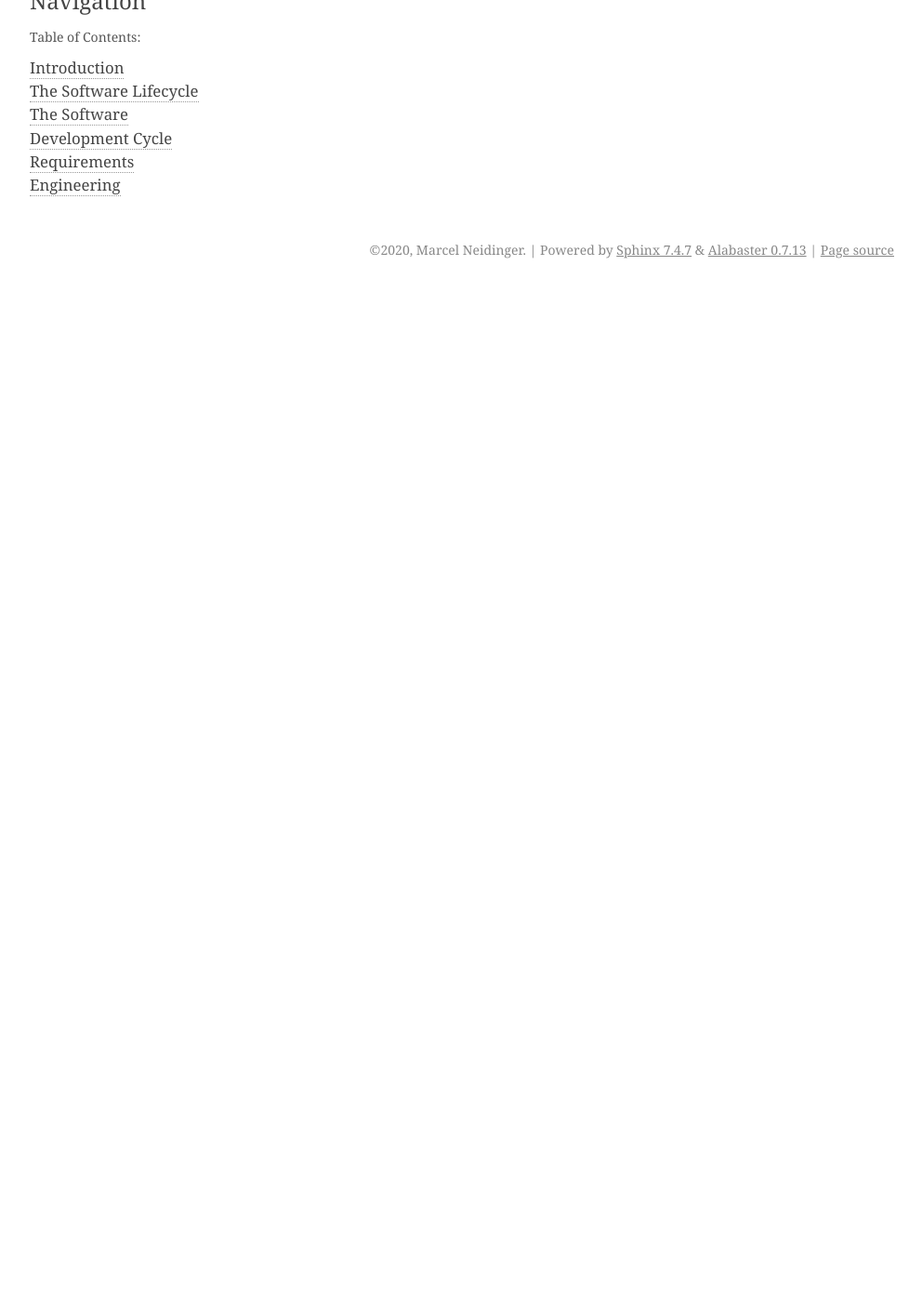
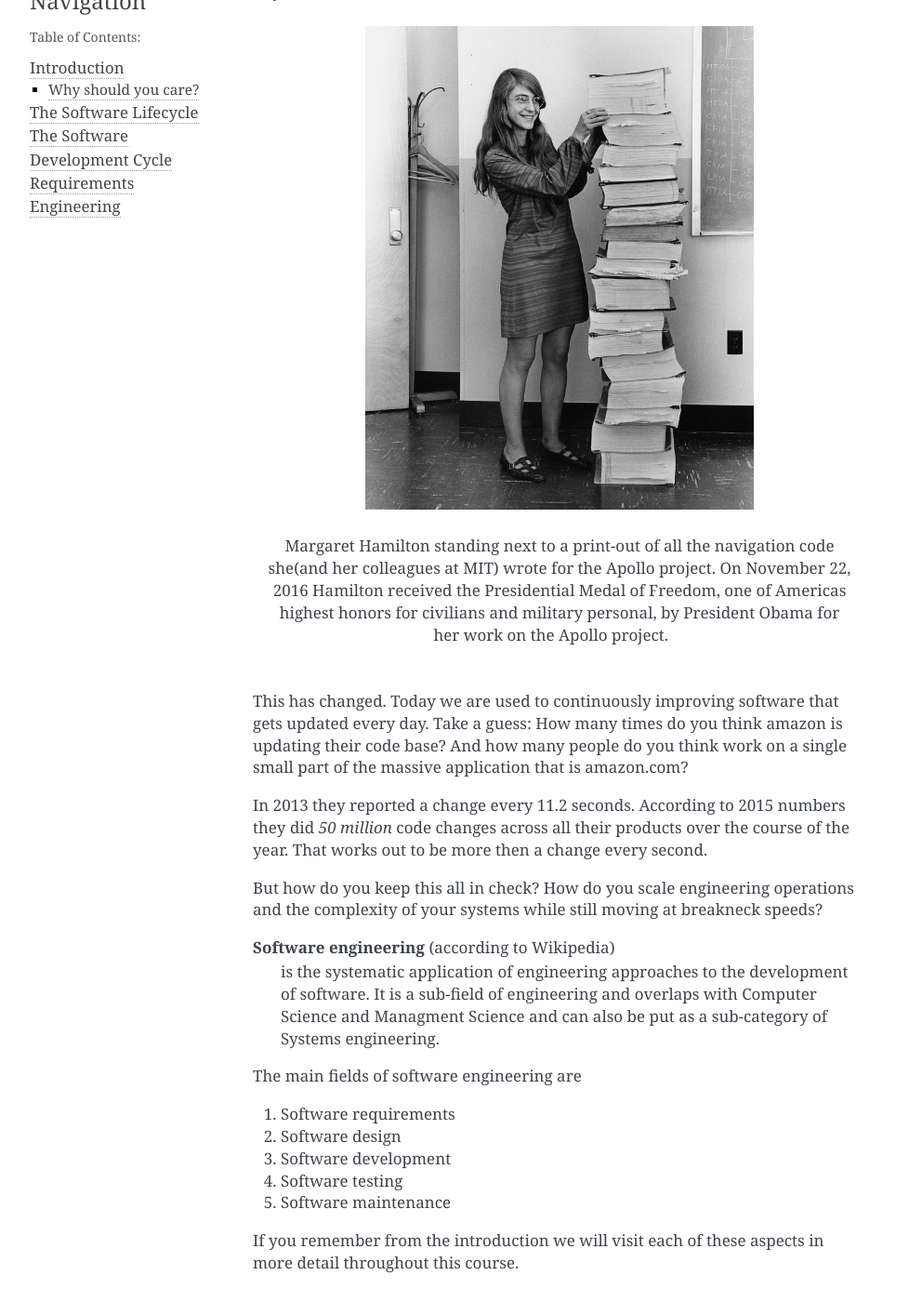
Before and after one commit to sQu4rks/software-engineering-for-ases, a Sphinx documentation site: the page built from source/01-01-introduction.rst, in a window 1280 px wide and 1400 px high, scrolled down 270 px. Shown: the whole window at 93% size, without its empty margins (148-1140 px from the left). Built offline with Sphinx 7.4.7, drawn with Linux system fonts in a browser that asks for light colours; before the commit the page ends 900 px from its top, so only the background shows below that; some of the changed text lies outside the part shown.

Commit message:
copied over introduction text

```diff
--- a/source/01-01-introduction.rst
+++ b/source/01-01-introduction.rst
@@ -1,4 +1,57 @@
 Introduction
 ============
 
-Why do we need software engineering?
+Why do we need software engineering? Well, in the past decades the software industry
+has undergone a huge transformation. In 1984 software could be written by a couple
+of people and then distributed via CDs, floppies or build into a piece of hardware.
+There was no patching or updates. You want a better version? Go buy the new box.
+
+.. figure:: _static/1280px-Margaret_Hamilton_-_restoration.jpg
+    :width: 65%
+    :align: center
+
+    Margaret Hamilton standing next to a print-out of all the navigation code she(and her colleagues at MIT) wrote for the Apollo project. On November 22, 2016 Hamilton received the Presidential Medal of Freedom, one of Americas highest honors for civilians and military personal, by President Obama for her work on the Apollo project.
+
+
+This has changed. Today we are used to continuously improving software that gets
+updated every day. Take a guess: How many times do you think amazon is updating their
+code base? And how many people do you think work on a single small part of the
+massive application that is amazon.com?
+
+In 2013 they reported a change every 11.2 seconds. According to 2015 numbers they
+did *50 million* code changes across all their products over the course of the year.
+That works out to be more then a change every second.
+
+But how do you keep this all in check? How do you scale engineering operations and
+the complexity of your systems while still moving at breakneck speeds?
+
+**Software engineering** (according to Wikipedia)
+    is the systematic application of engineering approaches to the development of software.
+    It is a sub-field of engineering and overlaps with Computer Science and Managment Science
+    and can also be put as a sub-category of Systems engineering.
+
+The main fields of software engineering are
+
+1. Software requirements
+2. Software design
+3. Software development
+4. Software testing
+5. Software maintenance
+
+If you remember from the introduction we will visit each of these aspects in more
+detail throughout this course.
+
+Why should you care?
+--------------------
+Last but not least: Why should you, as a Systems Engineer, care? Well most of our
+buyers, especially in the data center, care a lot about how their applications develop
+and how Cisco products can help them achieve their goals.
+
+Also: What is a network? Especially in a "software-defined" context? It's a bunch of
+configurations (or source code) that define how a network looks and behaves. So the
+past couple of years the term **NetDevOps** has been coined to adopt some of the
+techniques used to engineer software today into the world of network engineering.
+
+And while no one expects every Systems engineer to become a software engineer as well
+it is important to know the basics of how software is defined, designed, developed, tested
+and maintained.
```
Also changed, not shown: source/_static/1280px-Margaret_Hamilton_-_restoration.jpg (added).
